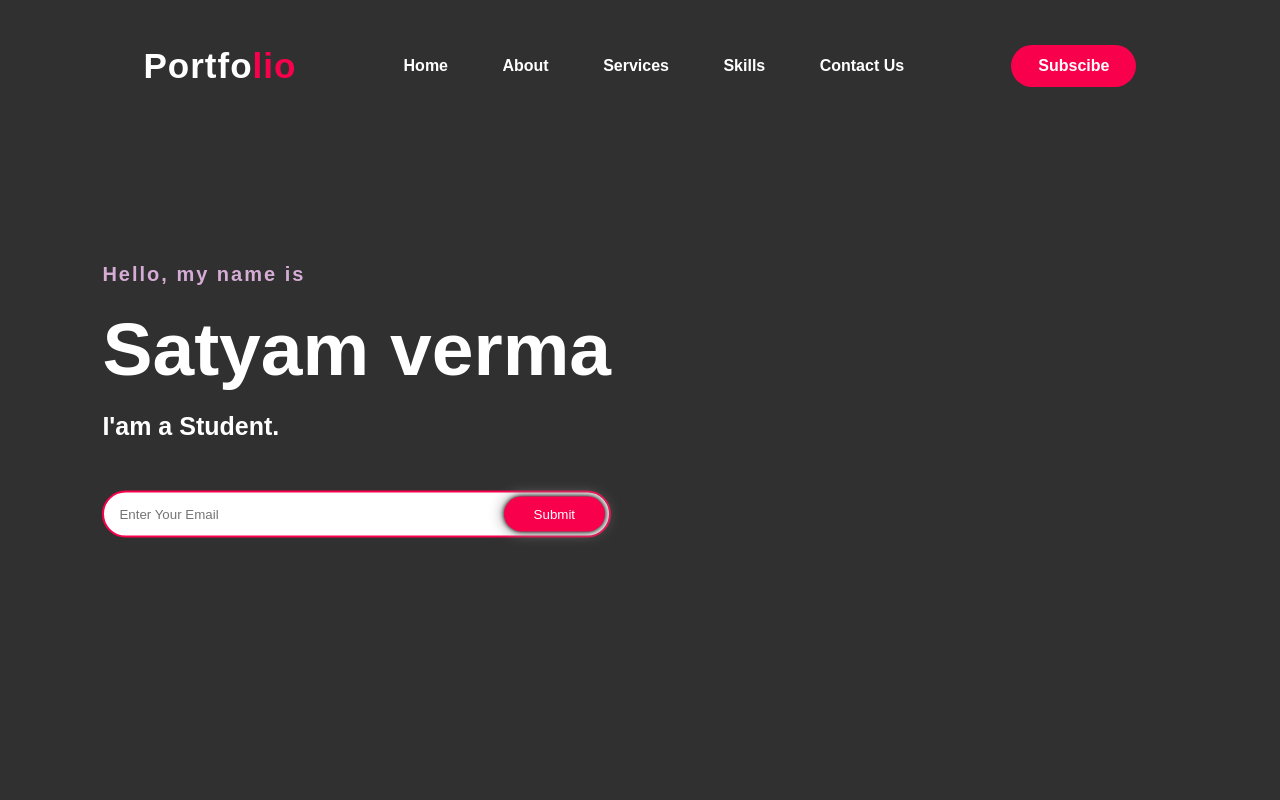
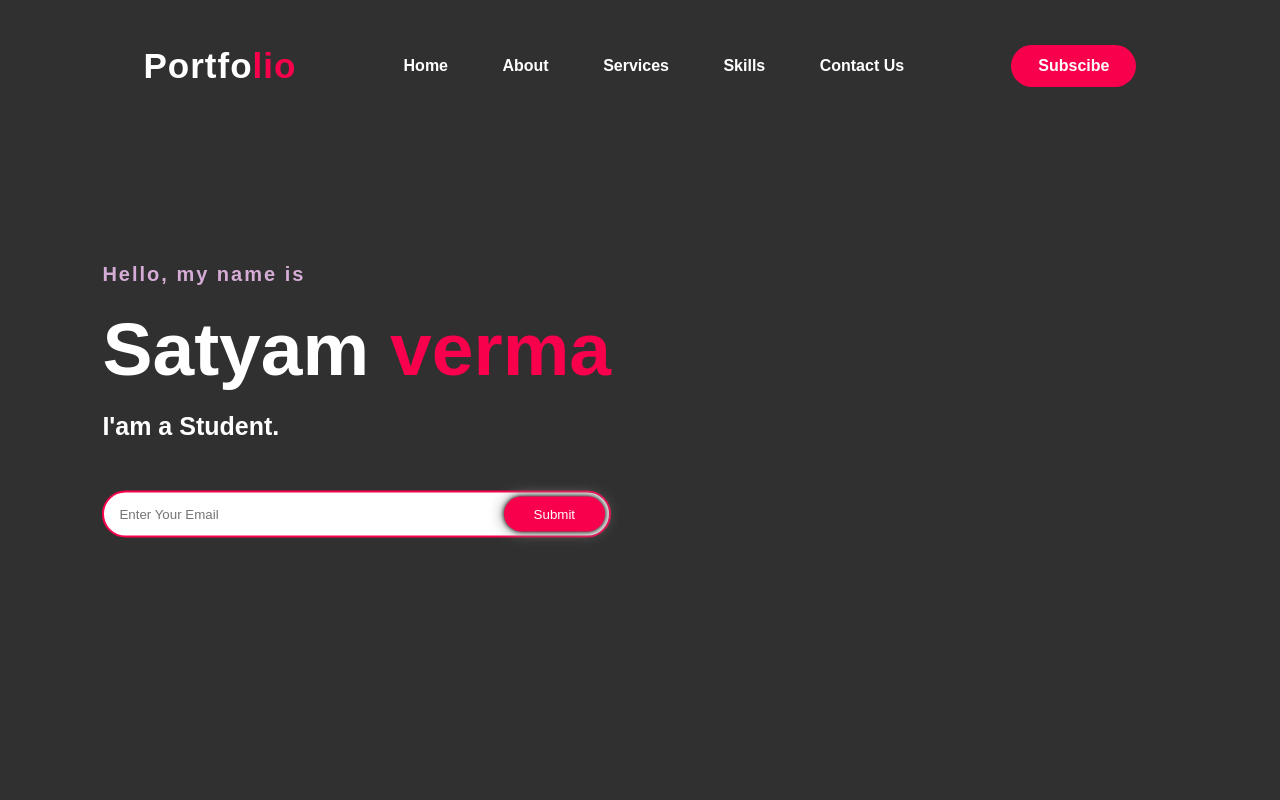
Before and after one commit to satyamverma21/PORTFOLIO, a plain HTML site: page index.html in a window 1280 px wide. Shown: the top 800 px of the page. Drawn offline with Linux system fonts and the light colour scheme.

Commit message:
Update index.html

```diff
--- a/index.html
+++ b/index.html
@@ -33,7 +33,7 @@
         </nav>
         <div class="content">
             <h4>Hello, my name is</h4>
-            <h1>Satyam verma</h1>
+            <h1>Satyam  <span>verma</span></h1>
             <h3>I'am a Student.</h3>
             <div class="newslatter">
                 <form>
@@ -122,7 +122,7 @@
 
     <!-- footer -->
     <footer>
-        <p>Satyam Verma</p>
+        <p>Satyam  <span>verma</span></p>
         <p>For downloading my resume chick on the link below . </p>
         <div class="social">
             <a href="#"><i class="fa fa-instagram"></i>  </a>
```
